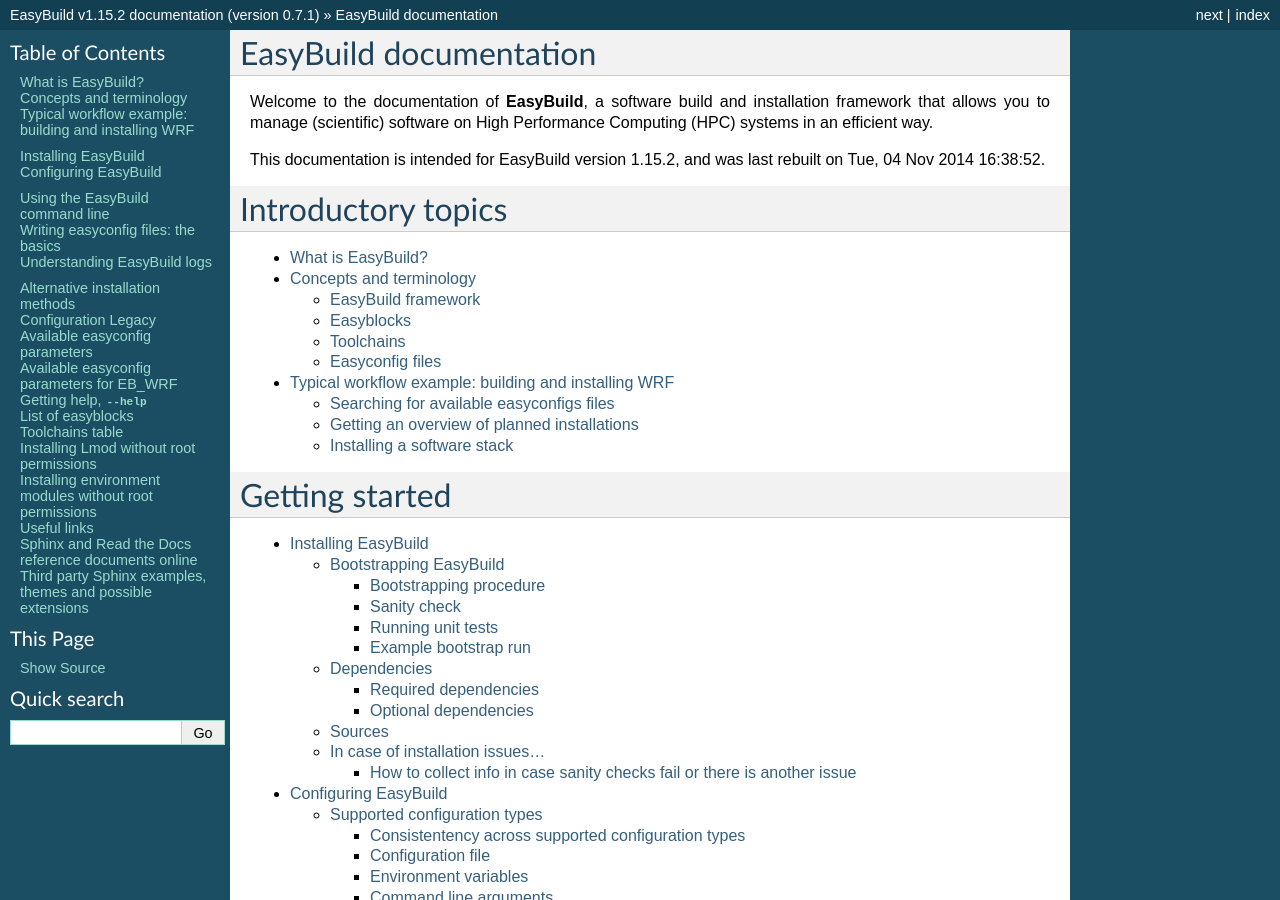
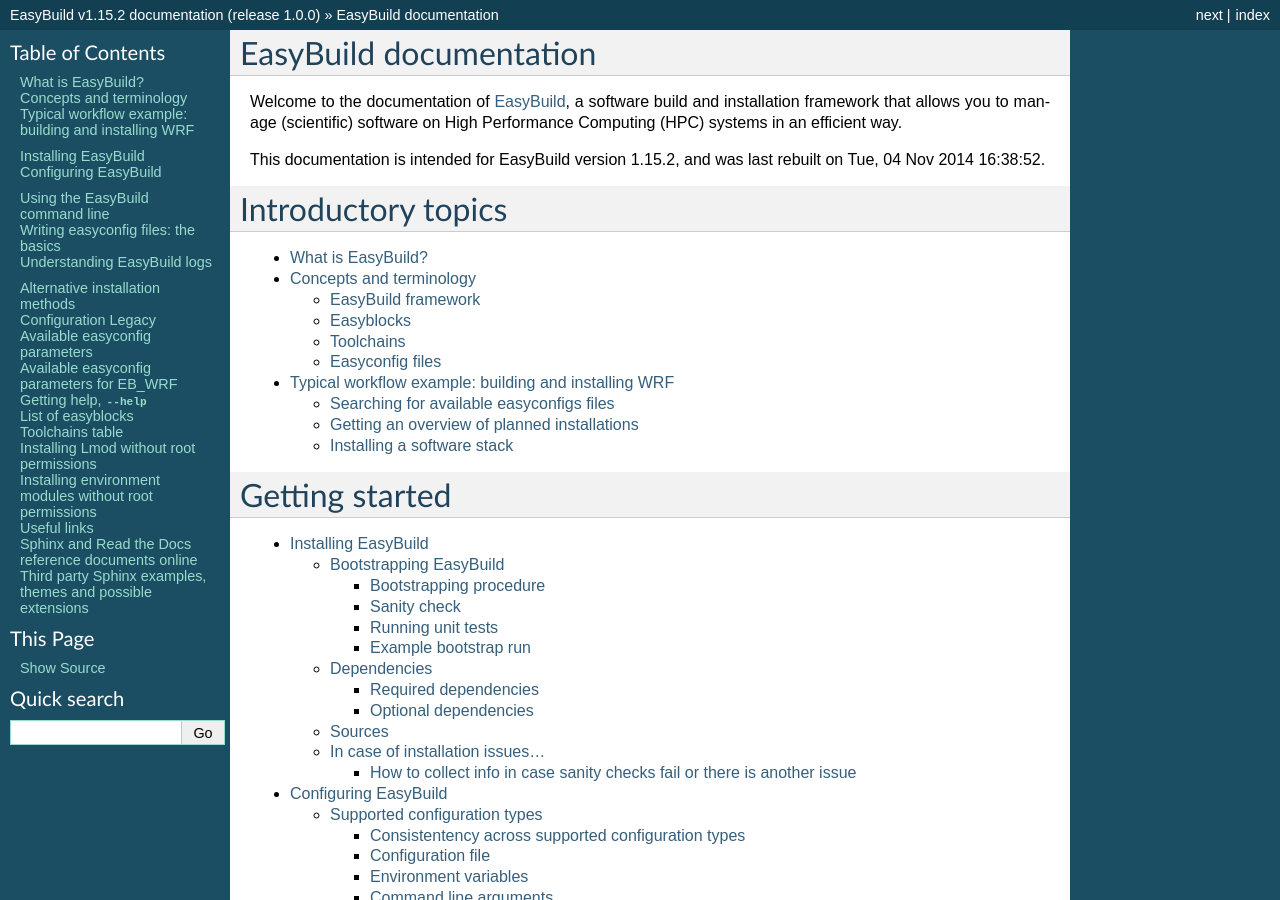
Before and after one commit to easybuilders/easybuild, a Sphinx documentation site: the page built from docs/index.rst, in a window 1280 px wide and 900 px high. Built offline with Sphinx 7.4.7, drawn with Linux system fonts in a browser that asks for light colours; some of the changed text lies outside the part shown.

Commit message:
link to EasyBuild homepage, bump docs release to 1.0.0

```diff
--- a/docs/conf.py
+++ b/docs/conf.py
@@ -43,7 +43,7 @@
 # The short X.Y version.
 version = '1.15.2'  # this is meant to reference the version of EasyBuild
 # The full version, including alpha/beta/rc tags.
-release = '0.7.1'  # this is meant to reference the version of the documentation itself
+release = '1.0.0'  # this is meant to reference the version of the documentation itself
 
 # There are two options for replacing |today|: either, you set today to some
 # non-false value, then it is used:
@@ -90,7 +90,7 @@
 
 # The name for this set of Sphinx documents.  If None, it defaults to
 # "<project> v<release> documentation".
-html_title = project + " v" + version + " documentation (version " + release + ")"
+html_title = project + " v" + version + " documentation (release " + release + ")"
 
 # A shorter title for the navigation bar.  Default is the same as html_title.
 #html_short_title = None
--- a/docs/index.rst
+++ b/docs/index.rst
@@ -6,7 +6,7 @@
 EasyBuild documentation
 =======================
 
-Welcome to the documentation of **EasyBuild**, a software build and installation framework
+Welcome to the documentation of `EasyBuild <https://hpcugent.github.io/easybuild>`_, a software build and installation framework
 that allows you to manage (scientific) software on High Performance Computing (HPC) systems in an efficient way.
 
 This documentation is intended for EasyBuild version |version|, and was last rebuilt on |today|.
```
